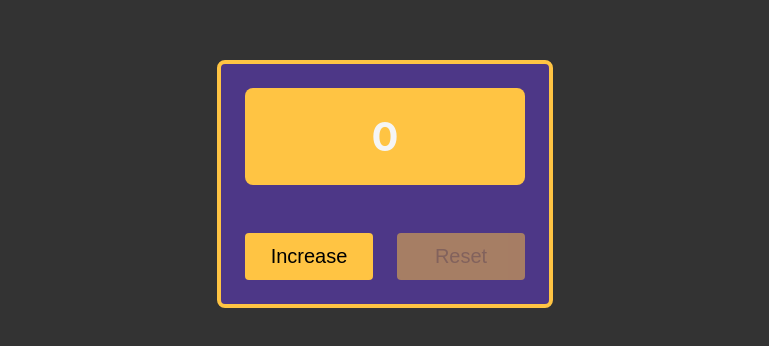
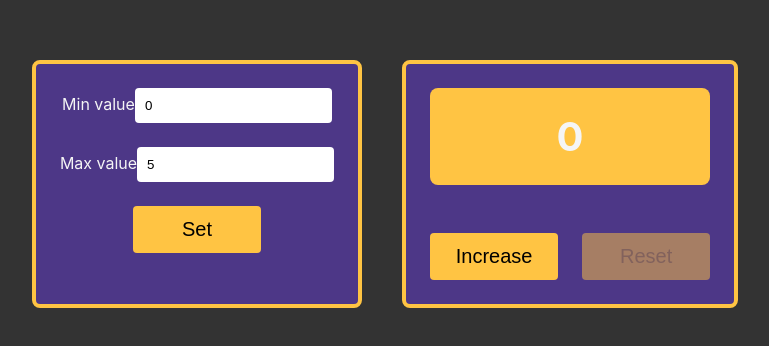
Before and after one commit to aportraitofjoyce/counter-react-ts, a React (Create React App) app: page / in a window 1280 px wide. Shown: the part 216-562 px from the top of the page, without its empty margins (255-1024 px from the left). Built offline with nearby package versions, Linux system fonts and the light colour scheme.

Commit message:
Added settings and full logic (without right validation)

```diff
--- a/src/App.css
+++ b/src/App.css
@@ -8,6 +8,10 @@ body {
 }
 
 .wrapper {
+    display: flex;
+    gap: 40px;
+}
+.container {
     text-align: center;
     border: 4px solid #ffc443;
     border-radius: 8px;
@@ -15,6 +19,8 @@ body {
     flex-direction: column;
     background-color: #4d3787;
 }
+
+
 
 .display {
     padding: 24px;
@@ -28,22 +34,6 @@ body {
     font-weight: bold;
 }
 
-.resultOne {
-    color: rgba(255, 0, 0, 0.15);
-}
-
-.resultTwo {
-    color: rgba(255, 0, 0, 0.3);
-}
-
-.resultThree {
-    color: rgba(255, 0, 0, 0.55);
-}
-
-.resultFour {
-    color: rgba(255, 0, 0, 0.7);
-}
-
 .maxResult {
     color: rgba(255, 0, 0, 1);
 }
@@ -53,9 +43,10 @@ body {
     border-radius: 8px;
     display: flex;
     gap: 24px;
+    justify-content: center;
 }
 
-.wrapper button {
+.container button {
     padding: 12px 24px;
     border: none;
     border-radius: 4px;
@@ -65,12 +56,26 @@ body {
     background-color: #ffc443;
 }
 
-.wrapper button:hover {
+.container button:hover {
     background-color: #ffab00;
 }
 
-.wrapper button:disabled {
+.container button:disabled {
     opacity: 0.5;
     cursor: not-allowed;
     background-color: #ffc443;
 }
+
+input {
+    outline: none;
+    border: 2px solid transparent;
+    border-radius: 4px;
+    padding: 8px;
+}
+.error {
+    border: 2px solid red;
+}
+
+.settingsInputContainer {
+    padding: 24px 24px 0 24px;
+}
--- a/src/App.tsx
+++ /dev/null
@@ -1,31 +0,0 @@
-import React, {useState} from 'react';
-import './App.css';
-import {Display} from "./components/Display";
-import {Button} from "./components/Button";
-
-function App() {
-    const minValue = 0
-    const maxValue = 5
-    const [counter, setCounter] = useState<number>(minValue)
-
-    const counterIncrease = () => {
-        counter < maxValue && setCounter(counter + 1)
-    }
-
-    const counterReset = () => {
-        setCounter(minValue)
-    }
-
-    return (
-        <div className="wrapper">
-            <Display counter={counter}/>
-            <div className={'buttons'}>
-                <Button name={'Increase'} callback={counterIncrease} disabled={counter === maxValue}/>
-                <Button name={'Reset'} callback={counterReset} disabled={counter === minValue}/>
-            </div>
-
-        </div>
-    );
-}
-
-export default App;
--- /dev/null
+++ b/src/Counter.tsx
@@ -0,0 +1,62 @@
+import React, {useEffect, useState} from 'react';
+import './App.css';
+import {CounterSettings} from "./components/CounterSettings/CounterSettings";
+import {CounterDisplay} from "./components/CounterDisplay/CounterDisplay";
+
+const Counter = () => {
+    const [minValue, setMinValue] = useState<number>(0)
+    const [maxValue, setMaxValue] = useState<number>(5)
+    const [counter, setCounter] = useState<number>(minValue)
+
+    useEffect(() => {
+        const counterValueString = localStorage.getItem('counterValue')
+        if (counterValueString) {
+            const counterValueNumber = JSON.parse(counterValueString)
+            setCounter(counterValueNumber)
+        }
+
+        const minValueString = localStorage.getItem('minValue')
+        if (minValueString) {
+            const minValueNumber = JSON.parse(minValueString)
+            setMinValue(minValueNumber)
+        }
+
+        const maxValueString = localStorage.getItem('maxValue')
+        if (maxValueString) {
+            const maxValueNumber = JSON.parse(maxValueString)
+            setMaxValue(maxValueNumber)
+        }
+    }, [])
+
+    useEffect(() => {
+        localStorage.setItem('counterValue', JSON.stringify(counter))
+        localStorage.setItem('minValue', JSON.stringify(minValue))
+        localStorage.setItem('maxValue', JSON.stringify(maxValue))
+    }, [counter, minValue, maxValue])
+
+    const validation = () => {
+        if (minValue >= maxValue) return true
+        if (minValue < 0 || maxValue < 0) return true
+    }
+
+    return (
+        <div className={'wrapper'}>
+            <CounterSettings maxValue={maxValue}
+                             minValue={minValue}
+                             setMinValue={setMinValue}
+                             setMaxValue={setMaxValue}
+                             setCounter={setCounter}
+                             validation={validation}
+            />
+
+            <CounterDisplay counter={counter}
+                            maxValue={maxValue}
+                            minValue={minValue}
+                            setCounter={setCounter}
+                            validation={validation}
+            />
+        </div>
+    );
+};
+
+export default Counter;
--- a/src/components/Button.tsx
+++ b/src/components/Button.tsx
@@ -3,10 +3,10 @@ import React from "react";
 type ButtonPropsType = {
     name: string
     callback: () => void
-    disabled: boolean
+    disabled: any
 }
 
-export const Button = (props: ButtonPropsType) => {
+export const Button: React.FC<ButtonPropsType> = (props) => {
     return (
         <button onClick={props.callback} disabled={props.disabled}>{props.name}</button>
     )
--- /dev/null
+++ b/src/components/CounterDisplay/CounterDisplay.tsx
@@ -0,0 +1,31 @@
+import {Display} from "./Display";
+import {Button} from "../Button";
+import React from "react";
+
+type CounterDisplayPropsType = {
+    counter: number
+    maxValue: number
+    minValue: number
+    setCounter: (counter: number) => void
+    validation: () => boolean | undefined
+}
+
+export const CounterDisplay: React.FC<CounterDisplayPropsType> = (props) => {
+    const counterIncrease = () => {
+        props.counter < props.maxValue && props.setCounter(props.counter + 1)
+    }
+
+    const counterReset = () => {
+        props.setCounter(props.minValue)
+    }
+
+    return (
+        <div className="container">
+            <Display counter={props.counter} maxValue={props.maxValue} validation={props.validation} minValue={props.minValue}/>
+            <div className={'buttons'}>
+                <Button name={'Increase'} callback={counterIncrease} disabled={props.counter === props.maxValue}/>
+                <Button name={'Reset'} callback={counterReset} disabled={props.counter === props.minValue}/>
+            </div>
+        </div>
+    )
+}
--- /dev/null
+++ b/src/components/CounterDisplay/Display.tsx
@@ -0,0 +1,21 @@
+import React from "react";
+
+type DisplayPropsType = {
+    counter: number
+    maxValue: number
+    minValue: number
+    validation: () => boolean | undefined
+}
+
+export const Display = (props: DisplayPropsType) => {
+    const displayClassName = props.counter === props.maxValue ? 'result maxResult' : 'result'
+
+    return (
+        <div className={'display'}>
+            {props.validation() ?
+                <span className={'result'}>Incorrect value!</span> :
+                <span className={displayClassName}>{props.counter}</span>
+            }
+        </div>
+    )
+}
--- /dev/null
+++ b/src/components/CounterSettings/CounterSettings.tsx
@@ -0,0 +1,52 @@
+import React, {ChangeEvent} from "react";
+import {Button} from "../Button";
+import {Input} from "../Input";
+
+type CounterSettingsPropsType = {
+    minValue: number
+    maxValue: number
+    setMinValue: (minValue: number) => void
+    setMaxValue: (maxValue: number) => void
+    setCounter: (counter: number) => void
+    validation: () => boolean | undefined
+}
+
+export const CounterSettings: React.FC<CounterSettingsPropsType> = (props) => {
+    const declareMinValue = (e: ChangeEvent<HTMLInputElement>) => {
+        props.setMinValue(Number(e.currentTarget.value))
+    }
+
+    const declareMaxValue = (e: ChangeEvent<HTMLInputElement>) => {
+        props.setMaxValue(Number(e.currentTarget.value))
+    }
+
+    const setMinValueToCounter = () => {
+        props.setCounter(props.minValue)
+    }
+
+    return (
+        <div className='container'>
+            <div className={'settingsInputContainer'}>
+                <span>Min value</span>
+                <Input value={props.minValue}
+                       onChange={declareMinValue}
+                       error={props.validation()}
+                />
+
+            </div>
+
+            <div className={'settingsInputContainer'}>
+                <span>Max value</span>
+                <Input value={props.maxValue}
+                       onChange={declareMaxValue}
+                       error={props.validation()}
+                />
+
+            </div>
+
+            <div className={'buttons'}>
+                <Button name={'Set'} callback={setMinValueToCounter} disabled={props.validation()}/>
+            </div>
+        </div>
+    )
+}
--- a/src/components/Display.tsx
+++ /dev/null
@@ -1,21 +0,0 @@
-import React from "react";
-
-type DisplayPropsType = {
-    counter: number
-}
-
-export const Display = (props: DisplayPropsType) => {
-    const displayClassName = (
-        props.counter === 1 ? 'result resultOne' :
-            props.counter === 2 ? 'result resultTwo' :
-                props.counter === 3 ? 'result resultThree' :
-                    props.counter === 4 ? 'result resultFour' :
-                        props.counter === 5 ? 'result maxResult' : 'result'
-    )
-
-    return (
-        <div className={'display'}>
-            <span className={displayClassName}>{props.counter}</span>
-        </div>
-    )
-}
--- /dev/null
+++ b/src/components/Input.tsx
@@ -0,0 +1,12 @@
+import React, {ChangeEvent} from "react";
+
+type InputPropsType = {
+    value: number
+    onChange: (e: ChangeEvent<HTMLInputElement>) => void
+    error: boolean | undefined
+}
+
+export const Input: React.FC<InputPropsType> = (props) => {
+    const inputClassName = props.error ? 'error' : ''
+    return <input type="number" value={props.value} onChange={props.onChange} className={inputClassName}/>
+}
--- a/src/index.tsx
+++ b/src/index.tsx
@@ -1,12 +1,12 @@
 import React from 'react';
 import ReactDOM from 'react-dom';
 import './index.css';
-import App from './App';
+import Counter from './Counter';
 import reportWebVitals from './reportWebVitals';
 
 ReactDOM.render(
   <React.StrictMode>
-    <App />
+    <Counter />
   </React.StrictMode>,
   document.getElementById('root')
 );
```
Also changed, not shown: 1 other file (tests, documents, lock files or other folders).
